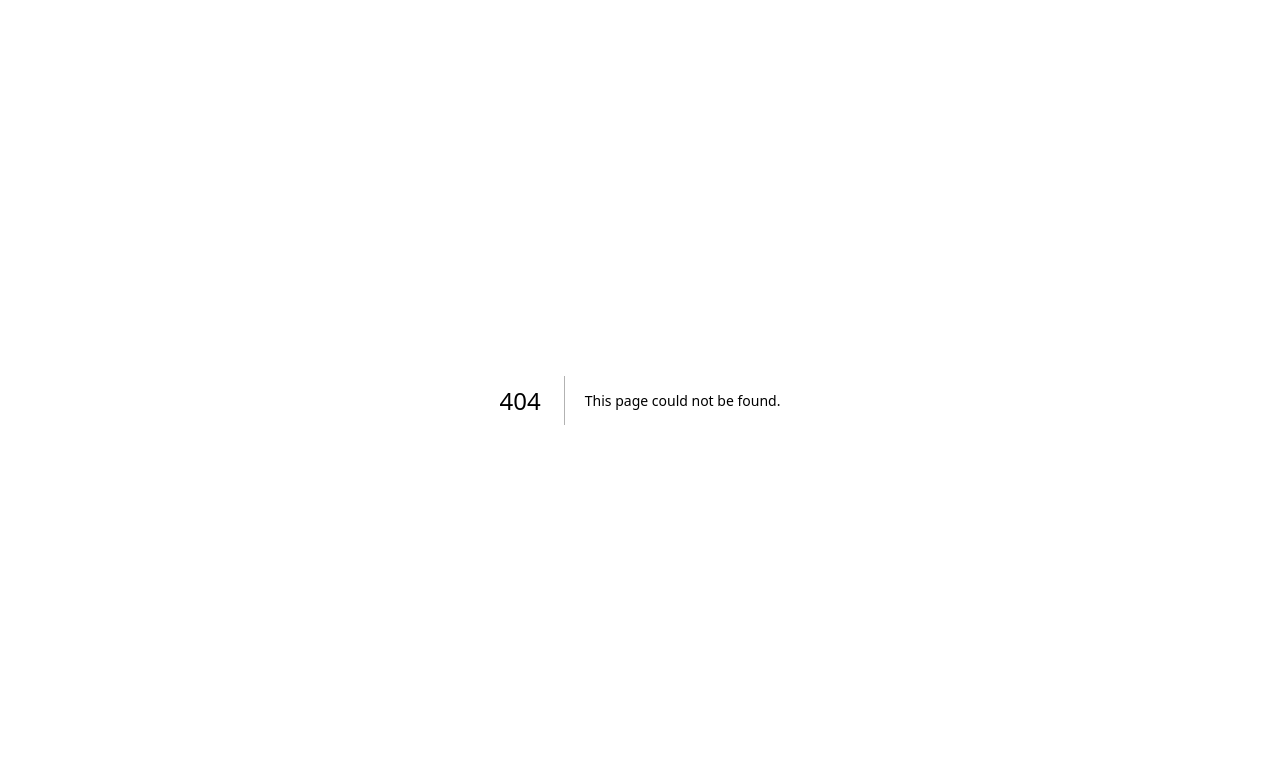
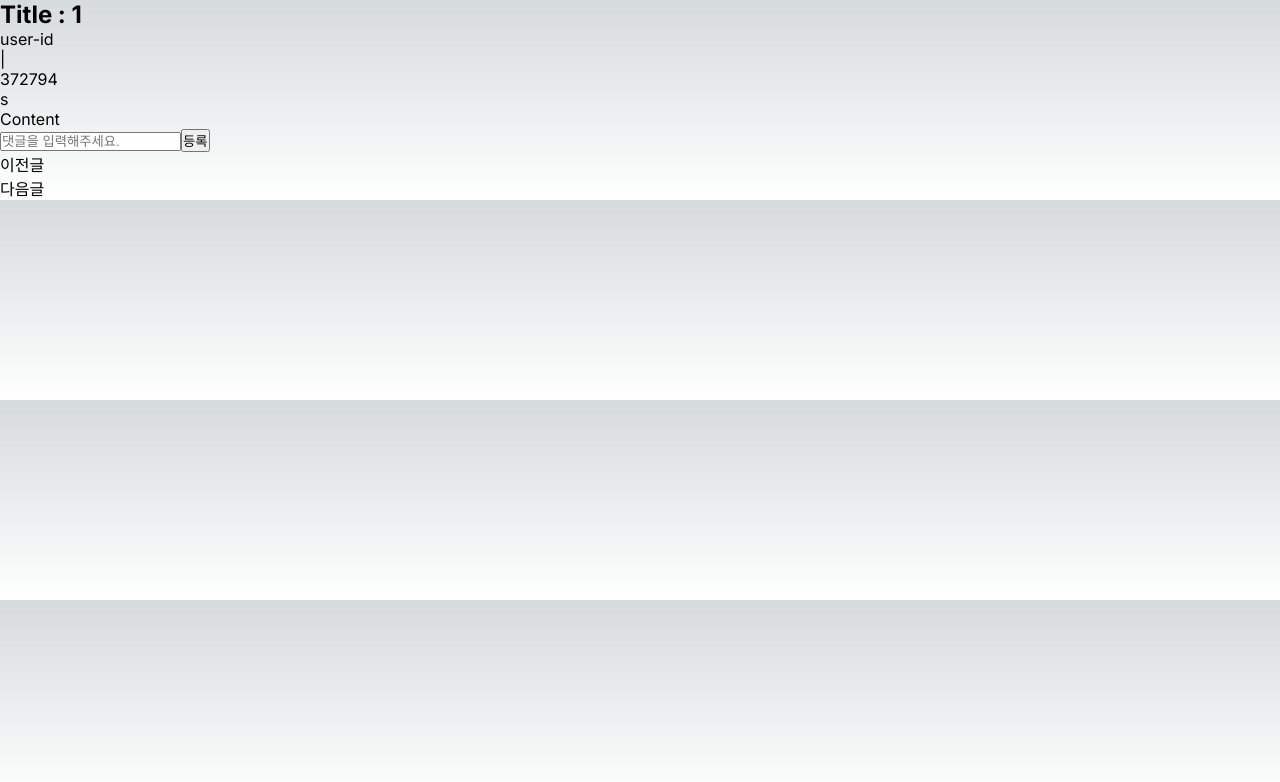
Before and after one commit to SangWoo9734/jungle_board_nextjs, a Next.js app: page /post/detail/1 in a window 1280 px wide. Before the commit this address had no page. Shown: the top 782 px of the page. Built offline with nearby package versions, Linux system fonts and the light colour scheme.

Commit message:
feat: Post Detail 관련 레이아웃 추가

```diff
--- /dev/null
+++ b/src/app/post/detail/[postId]/page.tsx
@@ -0,0 +1,49 @@
+"use client";
+import { useState } from "react";
+
+export default function PostPage({ params }: { params: { postId: number } }) {
+  const { postId } = params;
+  const [commentContent, setCommentContent] = useState("");
+
+  const handleCommentContent = (e: React.ChangeEvent<HTMLInputElement>) => {
+    setCommentContent(e.target.value);
+  };
+
+  return (
+    <div>
+      <div>
+        <h2 data-testid="post-title">Title : {postId}</h2>
+        <div>
+          <p data-testid="post-user-id">user-id</p>
+          <span>|</span>
+          <p data-testid="post-count">372794</p>
+        </div>
+        s
+      </div>
+      <div>
+        <p data-testid="post-content">Content</p>
+      </div>
+      <div data-testid="post-comment-area">
+        <div>
+          <input
+            type="text"
+            placeholder="댓글을 입력해주세요."
+            data-testid="post-comment-input"
+            onChange={handleCommentContent}
+          />
+          <button
+            type="button"
+            data-testid="post-comment-submit"
+            className={commentContent == "" ? "" : "disabled"}
+          >
+            등록
+          </button>
+        </div>
+      </div>
+      <div>
+        <div data-testid="post-pre">이전글</div>
+        <div data-testid="post-next">다음글</div>
+      </div>
+    </div>
+  );
+}
```
Also changed, not shown: 1 other file (tests, documents, lock files or other folders).
